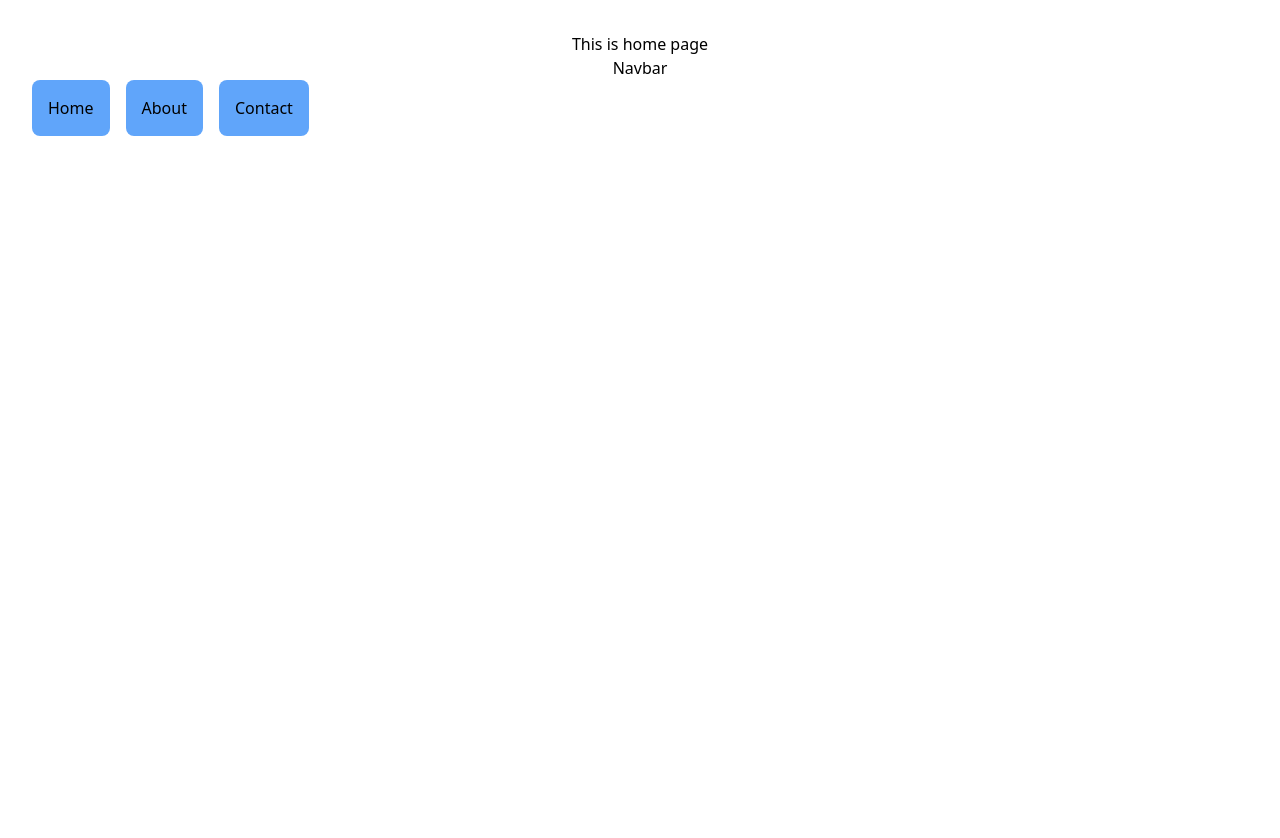
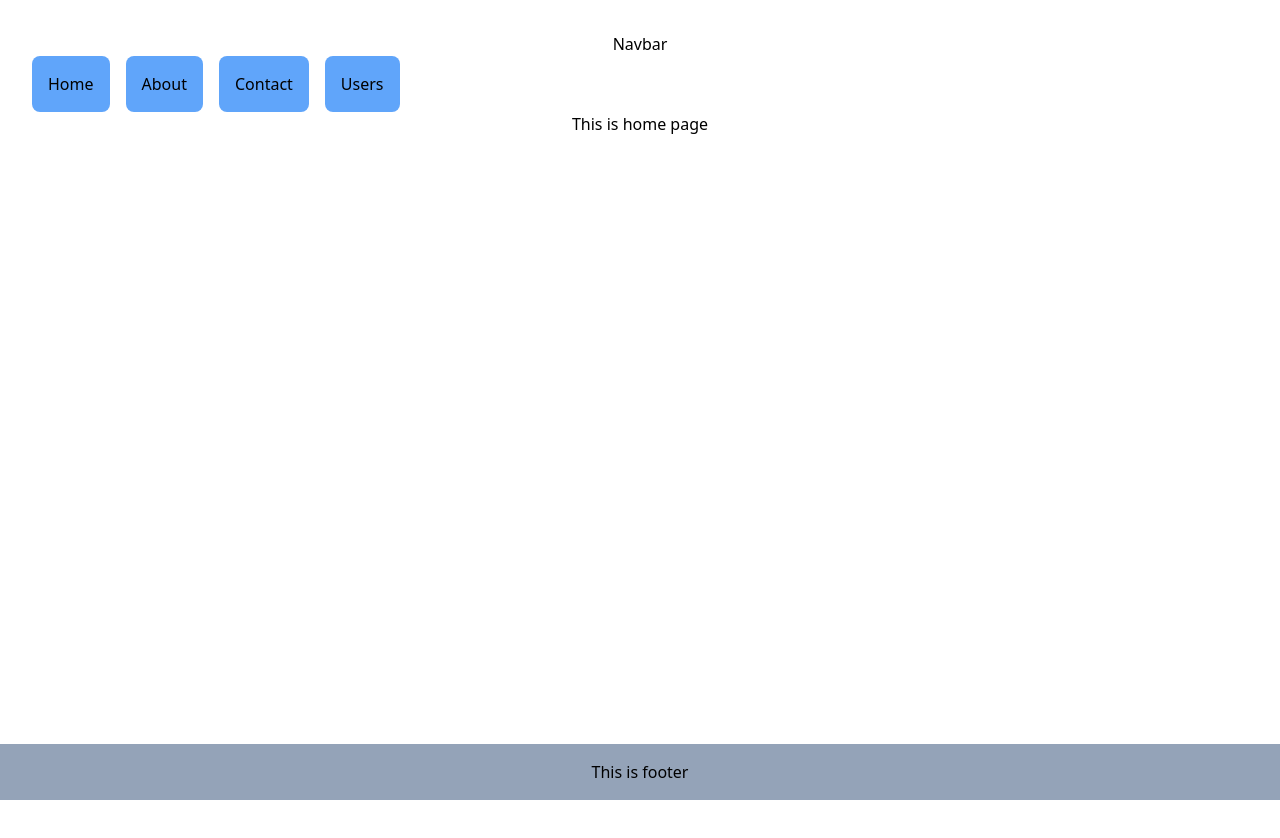
Before and after one commit to farihapromi/introduction-to-react-router, a React (Vite) app: page / in a window 1280 px wide. Shown: the top 838 px of the page. Before the commit the page ends 800 px from the top, so only its background shows below. Built offline with nearby package versions, Linux system fonts and the light colour scheme.

Commit message:
Add sticky footer

```diff
--- /dev/null
+++ b/src/components/Footer/Footer.jsx
@@ -0,0 +1,11 @@
+import React from 'react';
+
+const Footer = () => {
+  return (
+    <div className="fixed bottom-0 left-0 right-0 bg-slate-400 text-center py-4">
+      <p>This is  footer</p>
+    </div>
+  );
+};
+
+export default Footer;
--- a/src/components/Header/Header.jsx
+++ b/src/components/Header/Header.jsx
@@ -9,6 +9,7 @@ const Header = () => {
              <Link className='bg-blue-400 p-4 rounded-lg' to='/'>Home</Link>
             <Link className='bg-blue-400 p-4 rounded-lg' to='/about'>About</Link>
                 <Link className='bg-blue-400 p-4 rounded-lg' to='/contact'>Contact</Link>
+                  <Link className='bg-blue-400 p-4 rounded-lg' to='/users'>Users</Link>
 
 
 
--- a/src/components/Home/Home.jsx
+++ b/src/components/Home/Home.jsx
@@ -1,18 +1,19 @@
-import React from 'react'
-import { Outlet } from 'react-router-dom'
-import Header from '../Header/Header'
+import React from 'react';
+import { Outlet } from 'react-router-dom';
+import Header from '../Header/Header';
+import Footer from '../Footer/Footer';
 
 const Home = () => {
   return (
-    <div>
+    <div className="min-h-screen flex flex-col">
+      <Header />
+      <main className="flex-grow">
         <h3>This is home page</h3>
-          <Header/>
-        <Outlet>
+        <Outlet />
+      </main>
+      <Footer />
+    </div>
+  );
+};
 
-        </Outlet>
-
-    </div>
-  )
-}
-
-export default Home
+export default Home;
--- /dev/null
+++ b/src/components/Useers/Users.jsx
@@ -0,0 +1,11 @@
+import React from 'react'
+
+const Users = () => {
+  return (
+    <div>
+
+    </div>
+  )
+}
+
+export default Users
--- a/src/main.jsx
+++ b/src/main.jsx
@@ -9,6 +9,7 @@ import {
 import Home from './components/Home/Home.jsx';
 import About from './components/About/About.jsx';
 import Contact from './components/Contact/Contact.jsx';
+import Users from './components/Useers/Users.jsx';
 const router=createBrowserRouter([
   {
     path:'/',
@@ -21,6 +22,10 @@ const router=createBrowserRouter([
       {
         path:'/contact',
         element:<Contact/>
+      },
+      {
+        path:'/users',
+        element:<Users/>
       }
 
     ]
```
